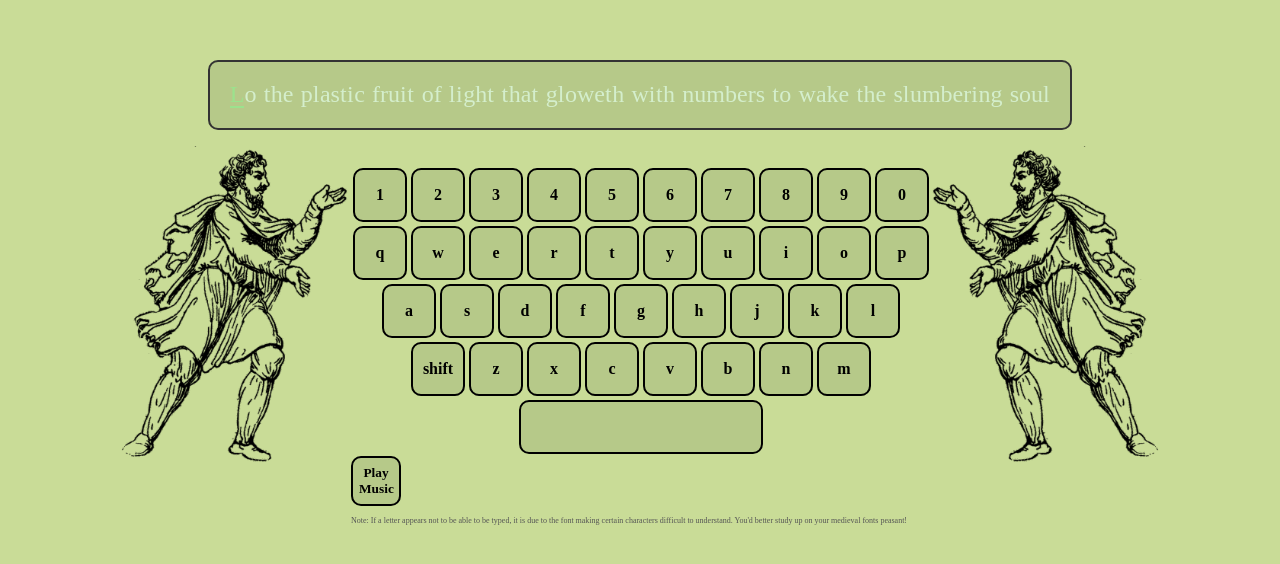
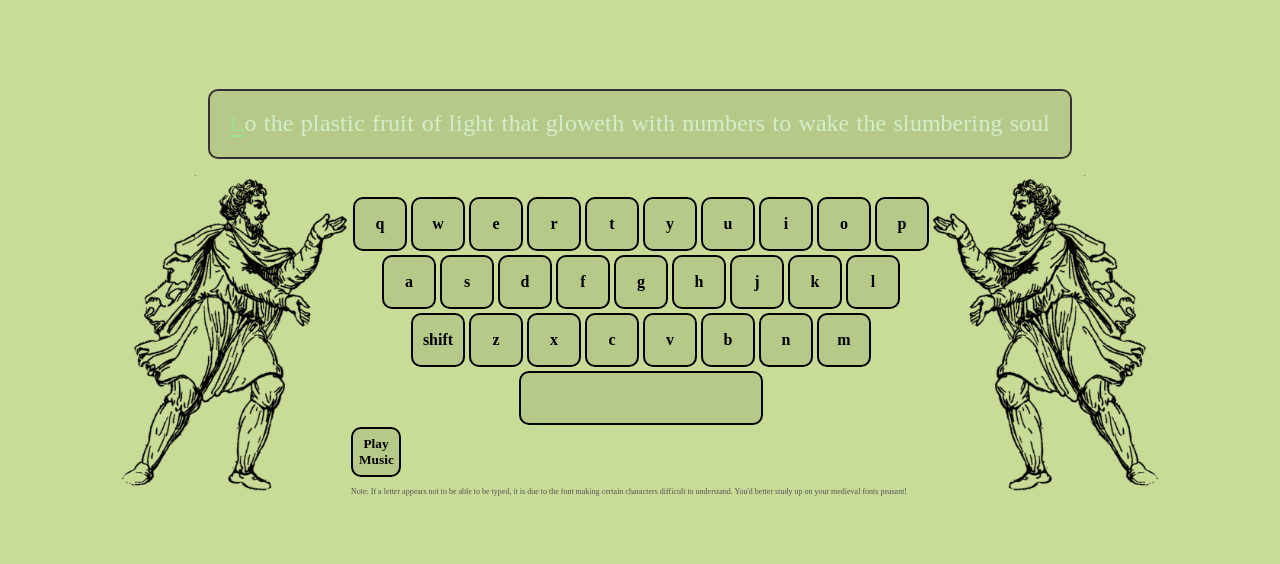
Before and after one commit to devilishclover/MedievalType-, a React (Vite) app: page / in a window 1280 px wide. Shown: the part 114-678 px from the top of the page. Built offline with nearby package versions, Linux system fonts and the light colour scheme; a web font is replaced by a local one.

Commit message:
removed the never used number keys

```diff
--- a/src/Keyboard.jsx
+++ b/src/Keyboard.jsx
@@ -4,7 +4,6 @@ import './styles/Keyboard.css'
 
 function Keyboard() {
 const keyNames = [
-    ['1', '2', '3', '4', '5', '6', '7', '8', '9', '0'],
     ['q', 'w', 'e', 'r', 't', 'y', 'u', 'i', 'o', 'p'],
     ['a', 's', 'd', 'f', 'g', 'h', 'j', 'k', 'l'],
     ['shift', 'z', 'x', 'c', 'v', 'b', 'n', 'm'],
```
